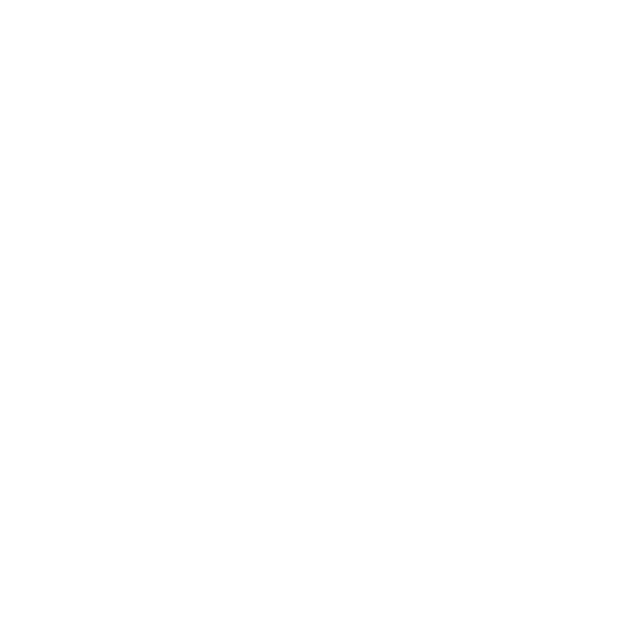
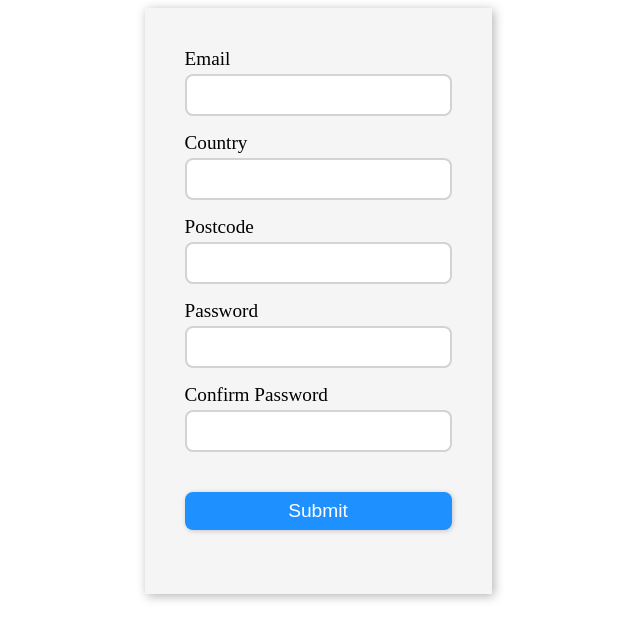
Before and after one commit to ckyever/form-validation-practice, a website built with webpack: page src/template.html in a window 1280 px wide. Shown: the whole page, without its empty margins (322-962 px from the left). Built offline with nearby package versions, Linux system fonts and the light colour scheme.

Commit message:
Add initial html/css form

```diff
--- a/src/styles.css
+++ b/src/styles.css
@@ -0,0 +1,49 @@
+body {
+  display: flex;
+  justify-content: center;
+  font-size: 1.2rem;
+}
+
+body > div.container {
+  background-color: rgb(245, 245, 245);
+  box-shadow: 2px 2px 10px rgba(0, 0, 0, 0.3);
+  padding: 40px;
+}
+
+form {
+  display: flex;
+  flex-direction: column;
+  gap: 16px;
+}
+
+div.field-container {
+  display: flex;
+  flex-direction: column;
+}
+
+div input {
+  padding: 8px;
+  border: 2px solid lightgrey;
+  border-radius: 8px;
+  font-size: 1.2rem;
+}
+
+div input:focus {
+  outline: none;
+  border: 2px solid dodgerblue;
+}
+
+label {
+  margin-bottom: 4px;
+}
+
+button[type="submit"] {
+  padding: 8px;
+  margin: 24px 0;
+  color: white;
+  background-color: dodgerblue;
+  font-size: 1.2rem;
+  border: none;
+  border-radius: 8px;
+  box-shadow: 1px 1px 5px rgba(0, 0, 0, 0.2);
+}
--- a/src/template.html
+++ b/src/template.html
@@ -3,7 +3,33 @@
   <head>
     <meta charset="UTF-8" />
     <meta name="viewport" content="width=device-width, initial-scale=1.0" />
-    <title>Document</title>
+    <title>Sign Up</title>
   </head>
-  <body></body>
+  <body>
+    <div class="container">
+      <form novalidate>
+        <div class="field-container">
+          <label for="email">Email</label>
+          <input id="email" type="email" />
+        </div>
+        <div class="field-container">
+          <label for="country">Country</label>
+          <input id="country" type="text" />
+        </div>
+        <div class="field-container">
+          <label for="postcode">Postcode</label>
+          <input id="postcode" type="text" />
+        </div>
+        <div class="field-container">
+          <label for="password">Password</label>
+          <input id="password" type="password" />
+        </div>
+        <div class="field-container">
+          <label for="password-confirm">Confirm Password</label>
+          <input id="password-confirm" type="password" />
+        </div>
+        <button type="submit">Submit</button>
+      </form>
+    </div>
+  </body>
 </html>
```
